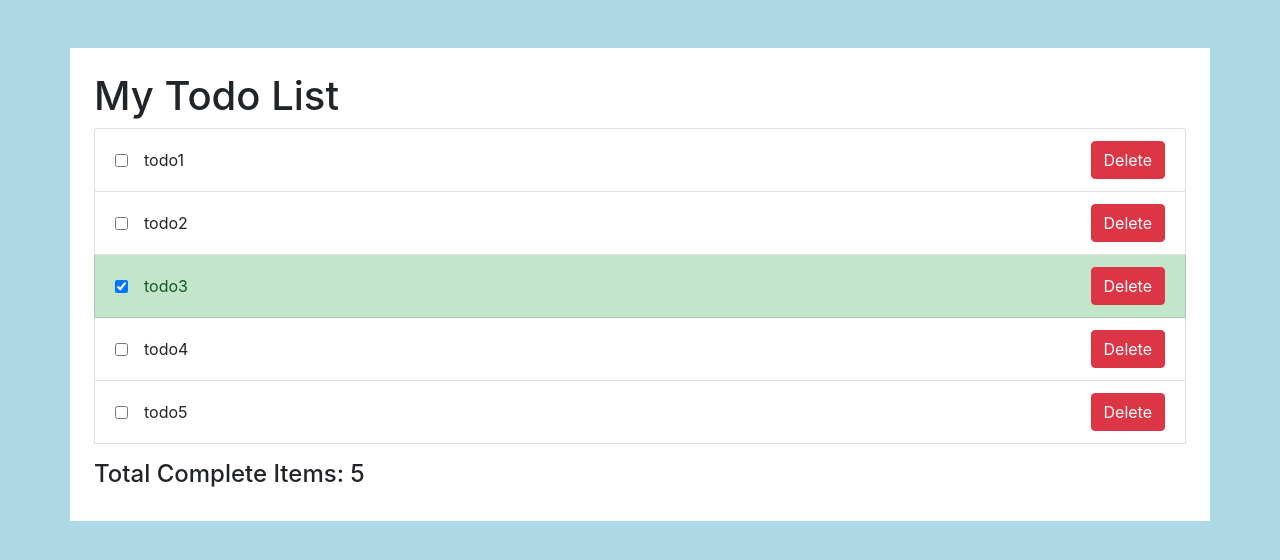
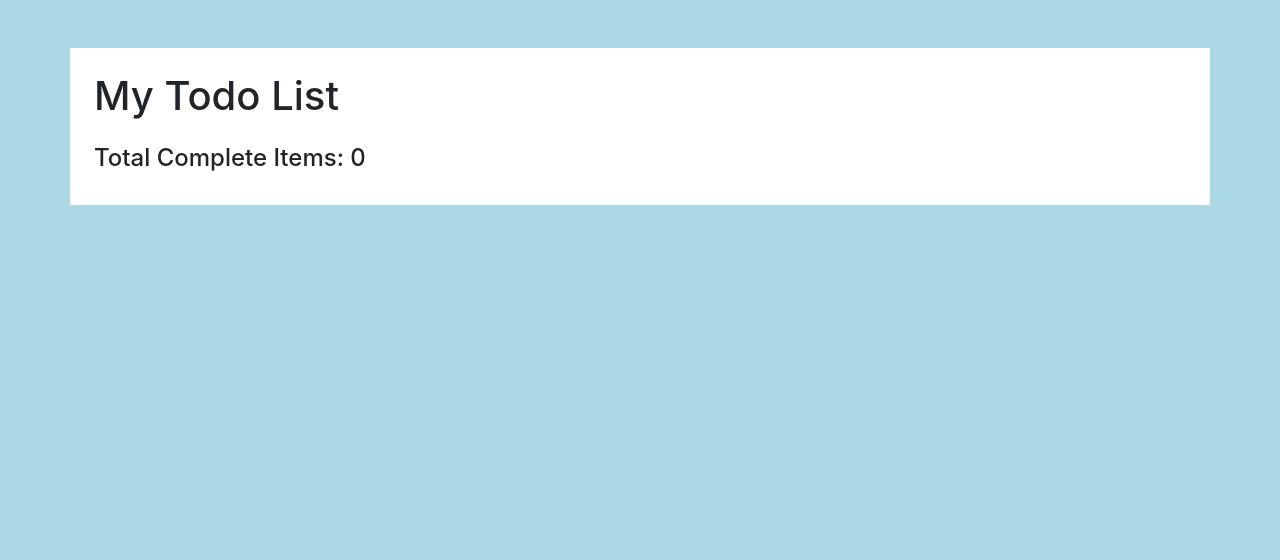
Before and after one commit to iddimsangi/best-practice-reactjs, a React (Create React App) app: page /todoList in a window 1280 px wide. Shown: the top 560 px of the page. Built offline with nearby package versions, Linux system fonts and the light colour scheme.

Commit message:
improve:render todo items

```diff
--- a/src/App.js
+++ b/src/App.js
@@ -26,7 +26,10 @@ const App = () => {
               />
             }
           />
-          <Route path="/todoList" element={<TodoList />} />
+          <Route
+            path="/todoList"
+            element={<TodoList todos={todos} setTodos={setTodos} />}
+          />
           <Route>404 PAGE NOT FOUND</Route>
         </Routes>
       </div>
--- a/src/components/AddTodoForm.js
+++ b/src/components/AddTodoForm.js
@@ -1,8 +1,7 @@
 import React, { useEffect } from "react";
-
+import { useNavigate } from "react-router-dom";
 const AddTodoForm = ({ todos, setTodos, todo, setTodo }) => {
-  //   const [value, setValue] = useState("");
-
+  const navigate = useNavigate();
   const onChangeHandler = (e) => {
     const { name, value } = e.target;
     return setTodo({
@@ -19,6 +18,7 @@ const AddTodoForm = ({ todos, setTodos, todo, setTodo }) => {
       ...todo,
       title: "",
     });
+    navigate("/todoList");
   };
 
   useEffect(() => {
--- a/src/components/TodoItem.js
+++ b/src/components/TodoItem.js
@@ -1,14 +1,16 @@
-import React from 'react';
+import React from "react";
 
-const TodoItem = ({ id, title, completed }) => {
+const TodoItem = ({ id, title, isComplete }) => {
   return (
-		<li className={`list-group-item ${completed && 'list-group-item-success'}`}>
-			<div className='d-flex justify-content-between'>
-				<span className='d-flex align-items-center'>
-					<input type='checkbox' className='mr-3' checked={completed}></input>
+    <li
+      className={`list-group-item ${isComplete && "list-group-item-success"}`}
+    >
+      <div className="d-flex justify-content-between">
+        <span className="d-flex align-items-center">
+          <input type="checkbox" className="mr-3" checked={isComplete}></input>
           {title}
         </span>
-				<button className='btn btn-danger'>Delete</button>
+        <button className="btn btn-danger">Delete</button>
       </div>
     </li>
   );
--- a/src/components/TodoList.js
+++ b/src/components/TodoList.js
@@ -2,21 +2,17 @@ import React from "react";
 import TodoItem from "./TodoItem";
 import TotalCompleteItems from "./TotalCompleteItems";
 
-const TodoList = () => {
-  const todos = [
-    { id: 1, title: "todo1", completed: false },
-    { id: 2, title: "todo2", completed: false },
-    { id: 3, title: "todo3", completed: true },
-    { id: 4, title: "todo4", completed: false },
-    { id: 5, title: "todo5", completed: false },
-  ];
-
+const TodoList = ({ todos, setTodos }) => {
   return (
     <ul className="list-group">
       {todos.map((todo) => (
-        <TodoItem id={todo.id} title={todo.title} completed={todo.completed} />
+        <TodoItem
+          key={todo.id}
+          title={todo.title}
+          completed={todo.isComplete}
+        />
       ))}
-      <TotalCompleteItems />
+      <TotalCompleteItems total={todos.length} />
     </ul>
   );
 };
--- a/src/components/TotalCompleteItems.js
+++ b/src/components/TotalCompleteItems.js
@@ -1,7 +1,8 @@
-import React from 'react';
+import React from "react";
 
-const TotalCompleteItems = () => {
-	return <h4 className='mt-3'>Total Complete Items: 5</h4>;
+const TotalCompleteItems = ({ total }) => {
+  console.log(total);
+  return <h4 className="mt-3">Total Complete Items: {total}</h4>;
 };
 
 export default TotalCompleteItems;
```
Lines whose indentation alone changed are shown as unchanged.
